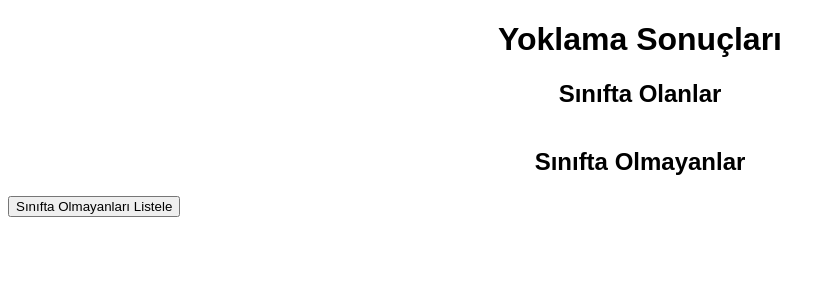
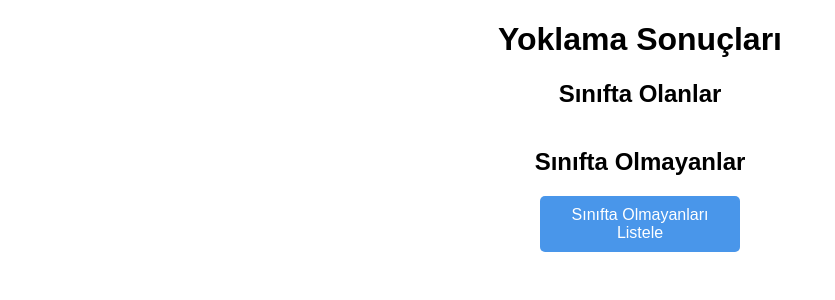
Before and after one commit to GokceSoylu/attendance_app, a Flask app: template templates/result.html in a window 1280 px wide. Shown: the top 300 px of the page, without its empty margins (0-835 px from the left). Run offline with Flask 3, Linux system fonts and the light colour scheme; the template is opened without the code that fills it, so the values that code supplies are empty.

Commit message:
style değişim

```diff
--- a/templates/result.html
+++ b/templates/result.html
@@ -17,33 +17,52 @@
 
         .student-list {
             list-style-type: none;
+            /* Liste işaretlerini kaldır */
             padding: 0;
-            display: flex;
-            flex-wrap: wrap;
-            justify-content: center;
-            gap: 10px;
+            margin: 0;
         }
 
         .student-list li {
-            display: inline;
+            margin: 10px 0;
+            /* Elemanlar arası boşluk */
         }
 
         .student-button {
-            display: inline-block;
-            padding: 10px 20px;
-            margin: 5px;
+            display: block;
+            /* Tam genişlik için */
+            width: 100%;
+            max-width: 300px;
+            padding: 10px;
             font-size: 16px;
             text-decoration: none;
             color: white;
-            background-color: #007BFF;
+            background-color: #4996ea;
             border: none;
             border-radius: 5px;
+            text-align: center;
             cursor: pointer;
             transition: background-color 0.3s ease;
         }
 
         .student-button:hover {
-            background-color: #0056b3;
+            background-color: #4299f7;
+        }
+
+        .student-button.absent {
+            background-color: #dc3545;
+            /* Kırmızı arka plan */
+        }
+
+        .student-button.absent:hover {
+            background-color: #b02a37;
+            /* Kırmızı hover */
+        }
+
+        .list-container {
+            display: flex;
+            flex-direction: column;
+            align-items: center;
+            /* Merkezde hizala */
         }
     </style>
 </head>
@@ -52,6 +71,7 @@
     <h1>Yoklama Sonuçları</h1>
 
     <h2>Sınıfta Olanlar</h2>
+    <div class="list-container">
         <ul class="student-list">
             {% for student in results["present"] %}
             <li>
@@ -61,20 +81,24 @@
             </li>
             {% endfor %}
         </ul>
+    </div>
 
     <h2>Sınıfta Olmayanlar</h2>
-    <div id="absent-list" style="display: none;">
+    <div id="absent-list" class="list-container" style="display: none;">
         <ul class="student-list">
             {% for student in results["absent"] %}
             <li>
-                <span class="student-button" style="background-color: #dc3545; cursor: default;">
+                <span class="student-button absent">
                     {{ student['name'] }}
                 </span>
             </li>
             {% endfor %}
         </ul>
     </div>
-    <button id="show-absent-button" onclick="toggleAbsentList()">Sınıfta Olmayanları Listele</button>
+    <div class="list-container">
+        <button id="show-absent-button" class="student-button" style="max-width: 200px;"
+            onclick="toggleAbsentList()">Sınıfta Olmayanları Listele</button>
+    </div>
 
     <script>
         // Absent students list toggle
@@ -90,18 +114,6 @@
                 button.innerText = "Sınıfta Olmayanları Listele";
             }
         }
-
-        // Update attendance status
-        function updateAttendance(studentId, action) {
-            fetch(`/update-attendance`, {
-                method: "POST",
-                headers: { "Content-Type": "application/json" },
-                body: JSON.stringify({ student_id: studentId, action: action }),
-            })
-                .then((response) => response.json())
-                .then((data) => alert(data.message))
-                .catch((error) => console.error("Hata:", error));
-        }
     </script>
 </body>
 
```
Lines whose indentation alone changed are shown as unchanged.
